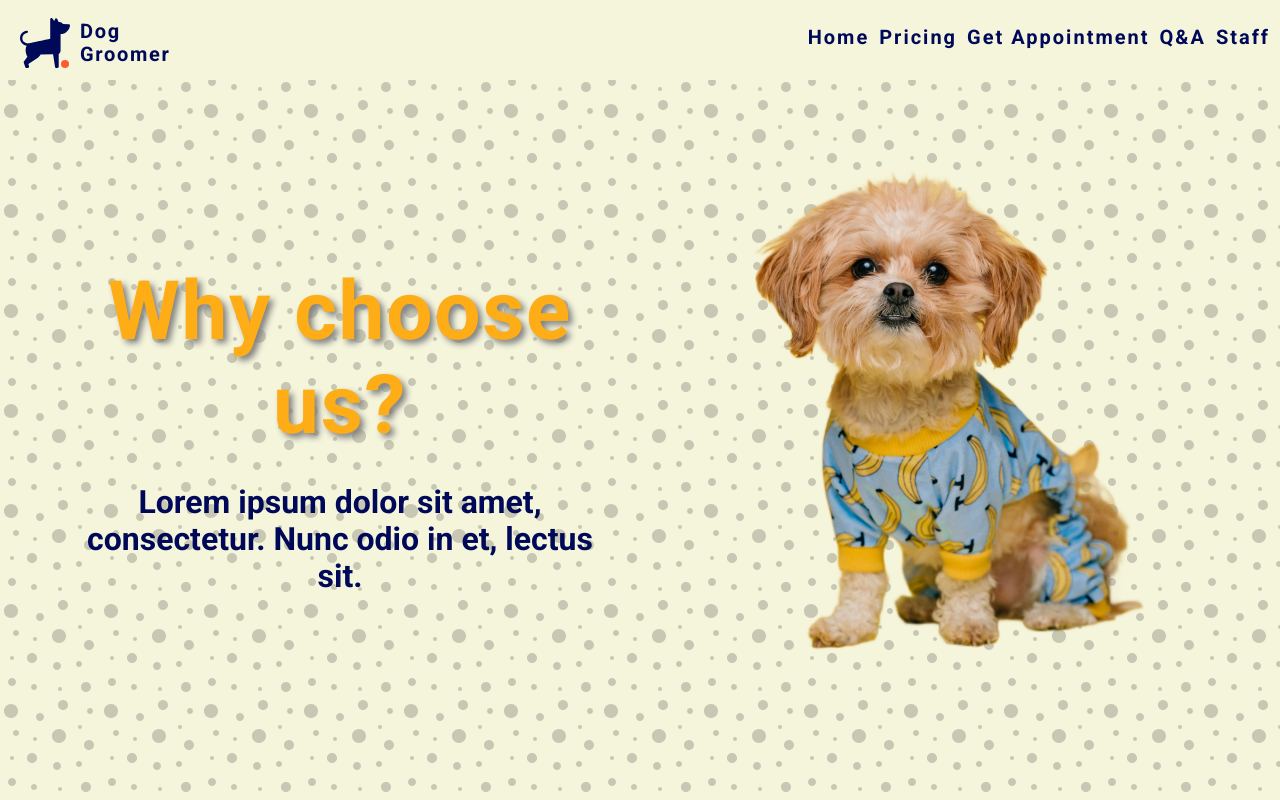
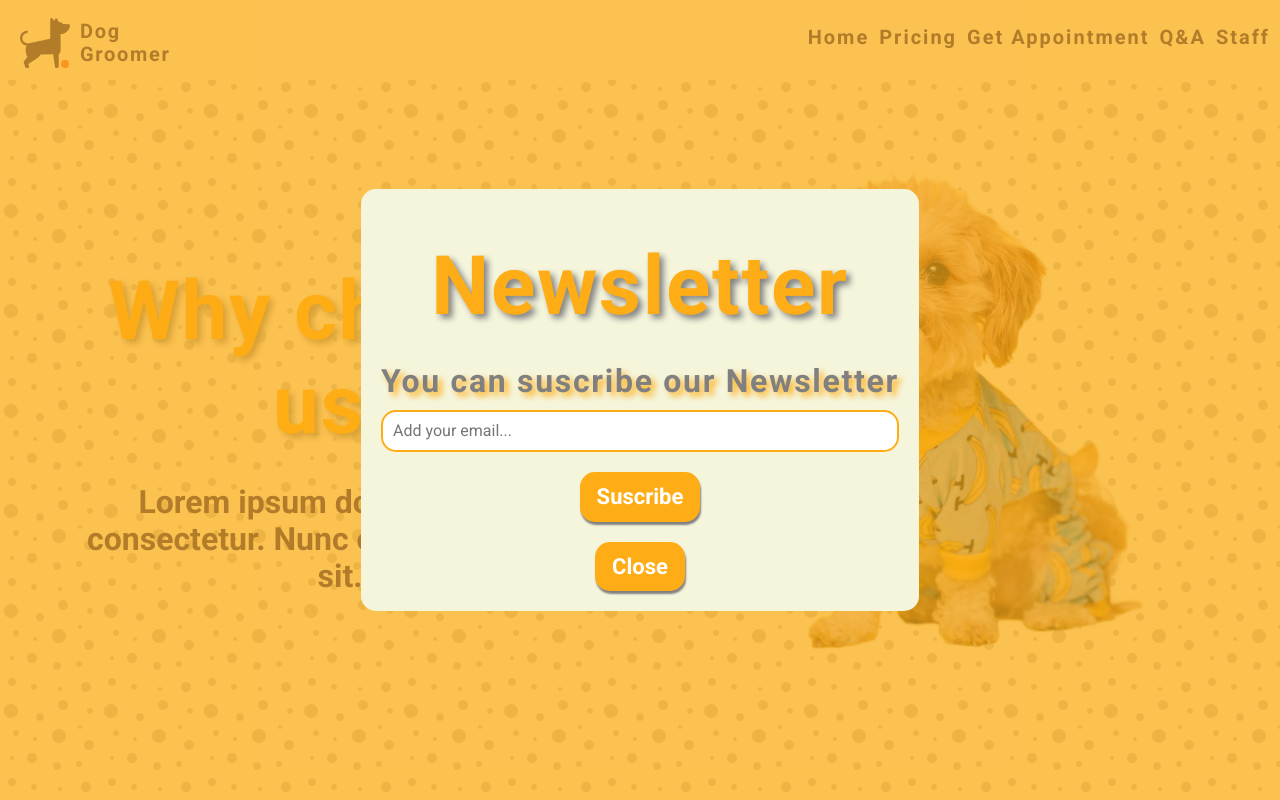
Before and after one commit to maxnatalia/dog-groomer, a React (Create React App) app: page / in a window 1280 px wide. Shown: the top 800 px of the page. Built offline with nearby package versions, Linux system fonts and the light colour scheme.

Commit message:
improved refreshe error page added HashRouter

```diff
--- a/src/App.js
+++ b/src/App.js
@@ -1,27 +1,32 @@
-import { BrowserRouter, Routes, Route } from "react-router-dom";
+import { Routes, Route, HashRouter } from "react-router-dom";
 import HomePage from "./features/HomePage";
 import PricingPage from "./features/PricingPage";
 import AppointmentPage from "./features/AppointmentPage";
 import Navigation from "./common/Navigation";
-import Reminder from "./features/Reminder";
 import Questions from "./features/Questions";
 import Staff from "./features/Staff";
 import Footer from "./common/Footer";
+import ErrorPage from "./features/ErrorPage";
+import ScrollToTop from "./common/ScrollToTop";
+import Newsletter from "./common/Newsletter";
 
 function App() {
   return (
-    <BrowserRouter>
+    <HashRouter>
       <Navigation />
+      <Newsletter />
+      <ScrollToTop>
         <Routes>
           <Route path="/appointment" element={<AppointmentPage />} />
           <Route path="/price" element={<PricingPage />} />
-        <Route path="/reminder" element={<Reminder />} />
           <Route path="/questions" element={<Questions />} />
           <Route path="/staff" element={<Staff />} />
           <Route path="/" element={<HomePage />} />
+          <Route path="*" element={<ErrorPage />} />
         </Routes>
+      </ScrollToTop>
       <Footer />
-    </BrowserRouter>
+    </HashRouter>
   );
 };
 
```
Lines whose indentation alone changed are shown as unchanged.
